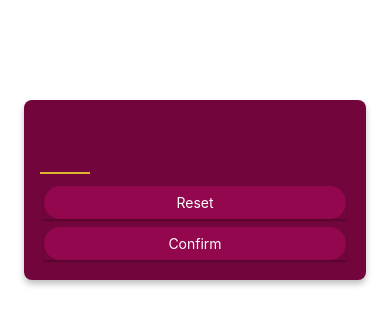
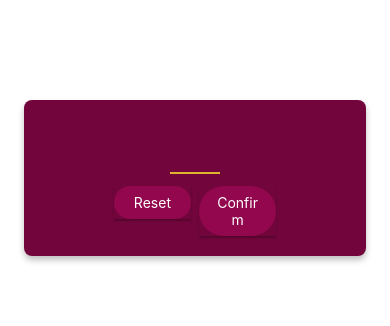
Before and after one commit to AtanasBondzhakov/guess-the-number, a React Native app: screen / in a window 390 px wide. Shown: the top 326 px of the page. Built offline with nearby package versions, Linux system fonts and the light colour scheme.

Commit message:
Separate button and input for styling purposes

```diff
--- a/screens/StartGameScreen.js
+++ b/screens/StartGameScreen.js
@@ -11,14 +11,21 @@ export default function StartGameScreen() {
                 autoCapitalize="none"
                 autoCorrect={false}
             />
-            <PrimaryButton>Reset</PrimaryButton>
-            <PrimaryButton>Confirm</PrimaryButton>
+            <View style={styles.buttonsContainer}>
+                <View style={styles.buttonContainer}>
+                    <PrimaryButton>Reset</PrimaryButton>
+                </View>
+                <View style={styles.buttonContainer}>
+                    <PrimaryButton>Confirm</PrimaryButton>
+                </View>
+            </View>
         </View>
     );
 };
 
 const styles = StyleSheet.create({
     inputContainer: {
+        alignItems: 'center',
         marginTop: 100,
         marginHorizontal: 24,
         padding: 16,
@@ -39,5 +46,12 @@ const styles = StyleSheet.create({
         color: '#ddb52f',
         marginVertical: 8,
         fontWeight: 'bold'
+    },
+    buttonsContainer: {
+        flexDirection: 'row',
+        justifyContent: 'center'
+    },
+    buttonContainer: {
+        flex: 1
     }
 });
```
